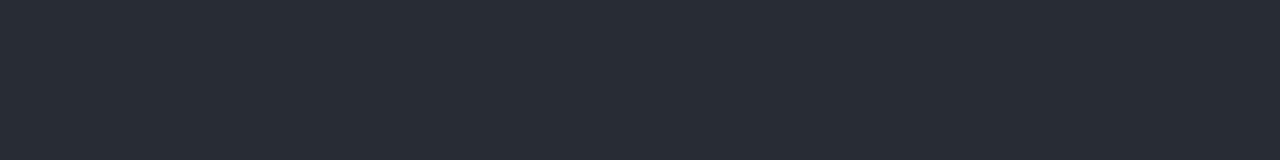
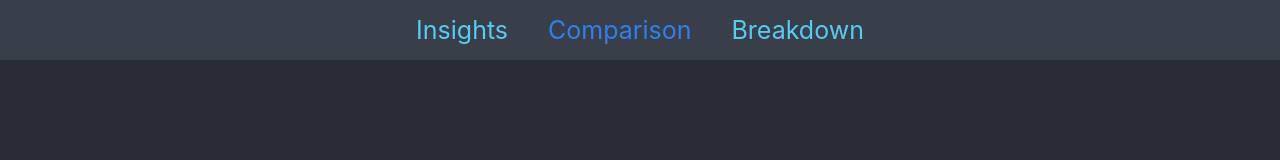
Before and after one commit to stephunk/Think, a React (Create React App) app: page / in a window 1280 px wide. Shown: the top 160 px of the page. Built offline with nearby package versions, Linux system fonts and the light colour scheme; no server answers.

Commit message:
added menu for navigation

```diff
--- a/src/App.js
+++ b/src/App.js
@@ -5,6 +5,7 @@ import {Router, Route, Switch} from 'react-router-dom';
 import Comparison from './components/comparison';
 import Insights from './components/insights';
 import Breakdown from './components/breakdown';
+import Menu from './components/menu';
 const createBrowserHistory = require('history').createBrowserHistory;
 
 const history = createBrowserHistory();
@@ -45,7 +46,11 @@ class App extends Component {
    */
   render() {
     return (
+      <div>
+
+
         <Router history={history} basename='/'>
+          <Menu/>
           <div className='App-body'>
             <Switch>
               <Route exact path='/(comparison|)/'
@@ -53,14 +58,15 @@ class App extends Component {
                   <Comparison indexes={this.state.usHousePriceIndex}
                     rates={this.state.usEmploymentRates} />}
               />
-            <Route exact path='/insights' component={Insights}/>
-            <Route exact path='/breakdown' component={Breakdown} />
+              <Route path='/insights' component={Insights}/>
+              <Route path='/breakdown' component={Breakdown} />
               <Route render={function() {
                 return <p> Not Found </p>;
               }} />
             </Switch>
           </div>
         </Router>
+      </div>
     );
   }
 }
--- /dev/null
+++ b/src/components/menu.js
@@ -0,0 +1,44 @@
+import React, {Component} from 'react';
+import {NavLink} from 'react-router-dom';
+
+/**
+ * Component to create a navigation menu.
+ */
+class Menu extends Component {
+  /**
+   * @return {*} HTML of react component
+   * Render Menu component
+   */
+  render() {
+    return (
+      <div id="menu-wrapper">
+        <div className="menu-item">
+          <NavLink exact
+            className="defaultLink"
+            activeClassName="activeLink"
+            to="/insights">
+                      Insights
+          </NavLink>
+        </div>
+        <div className="menu-item">
+          <NavLink exact
+            className="defaultLink"
+            activeClassName="activeLink"
+            to="/">
+                      Comparison
+          </NavLink>
+        </div>
+        <div className="menu-item">
+          <NavLink exact
+            className="defaultLink"
+            activeClassName="activeLink"
+            to="/breakdown">
+                      Breakdown
+          </NavLink>
+        </div>
+      </div>
+    );
+  }
+}
+
+export default Menu;
--- a/src/css/App.css
+++ b/src/css/App.css
@@ -27,3 +27,32 @@
 .dropdown-dataset {
   margin: 10px;
 }
+
+#menu-wrapper {
+  display: flex;
+  justify-content: center;
+  align-items: center;
+  height: 60px;
+  background-color: #393f4a;
+}
+
+.menu-item {
+  margin: 20px;
+  font-size: 25px;
+  line-height: 35px;
+  font-family: -apple-system, BlinkMacSystemFont, 'Segoe UI', Roboto, Oxygen, Ubuntu, Cantarell, 'Open Sans', 'Helvetica Neue', sans-serif;
+}
+.menu-item a {
+    text-decoration: none;
+  }
+
+.menu-item a:hover{
+  color: #2F80ED;
+}
+.defaultLink {
+  color: #56CCF2;
+}
+
+.activeLink {
+  color: #2F80ED;
+}
```
Lines whose indentation alone changed are shown as unchanged.
